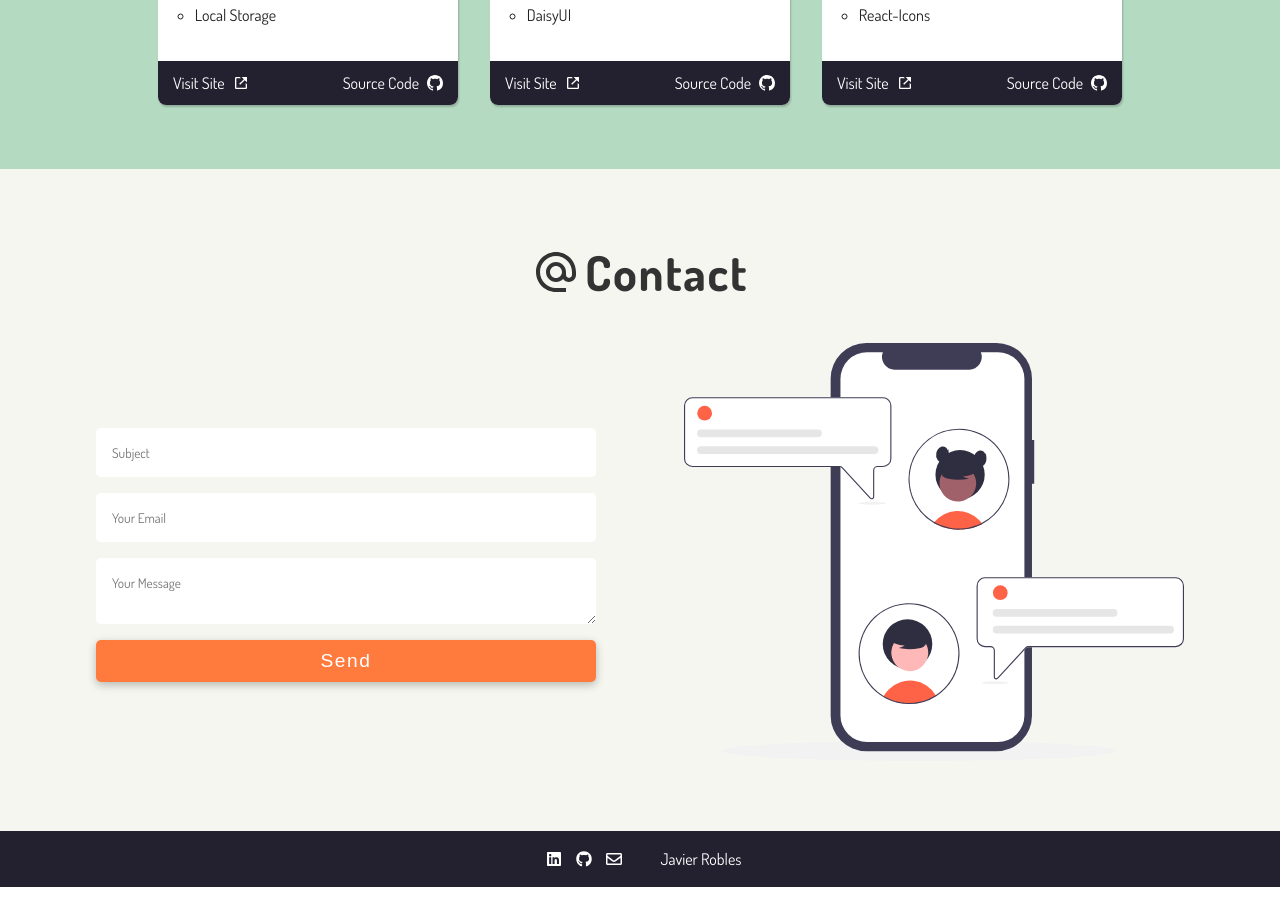
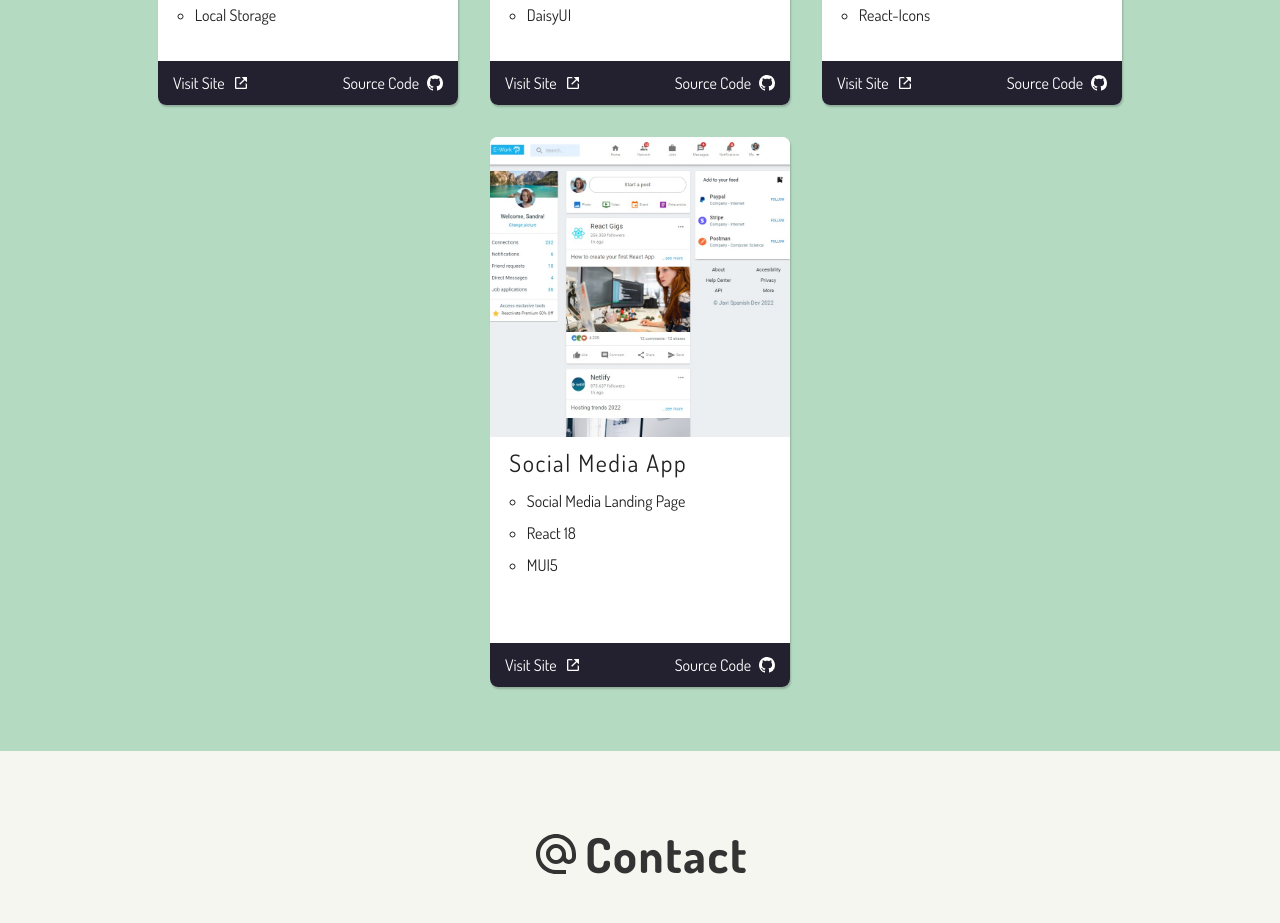
Before and after one commit to javirob/personal-portfolio, a React (Create React App) app: page / in a window 1280 px wide. Shown: the part 2380-3303 px from the top of the page. Before the commit the page ends 3267 px from the top, so only its background shows below. Built offline with nearby package versions, Linux system fonts and the light colour scheme.

Commit message:
new project

```diff
--- a/src/components/Projects/data.js
+++ b/src/components/Projects/data.js
@@ -4,6 +4,7 @@ import project3 from '../../assets/project-3.png';
 import project4 from '../../assets/project-4.png';
 import project5 from '../../assets/project-5.jpg';
 import project6 from '../../assets/project-6.jpg';
+import project7 from '../../assets/project-7.jpg';
 
 const projectsData = [
   {
@@ -54,6 +55,14 @@ const projectsData = [
     siteUrl: 'https://news-site-tailwind-react.netlify.app/',
     githubUrl: 'https://github.com/javirob/journal-news',
   },
+  {
+    id: 'p07',
+    img: project7,
+    title: 'Social Media App',
+    desc: ['Social Media Landing Page', 'React 18', 'MUI5'],
+    siteUrl: 'https://ework-social-media-app.netlify.app/',
+    githubUrl: 'https://github.com/javirob/social-media-app',
+  },
 ];
 
 export { projectsData };
```
Also changed, not shown: src/assets/project-7.jpg (added).
